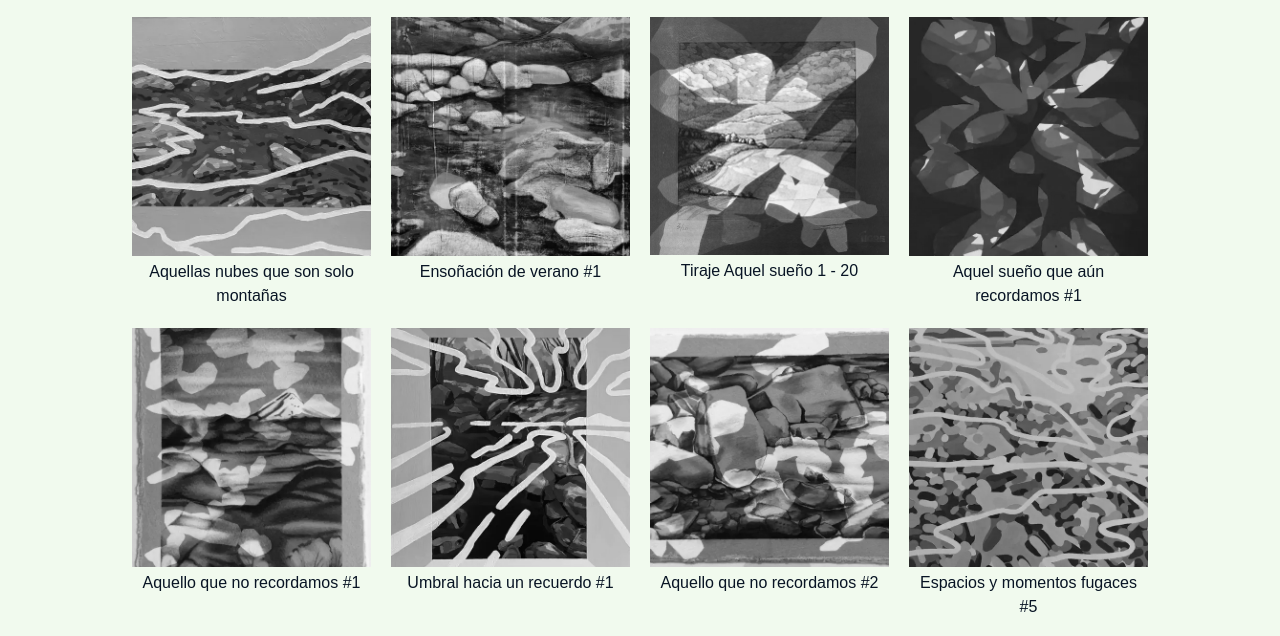
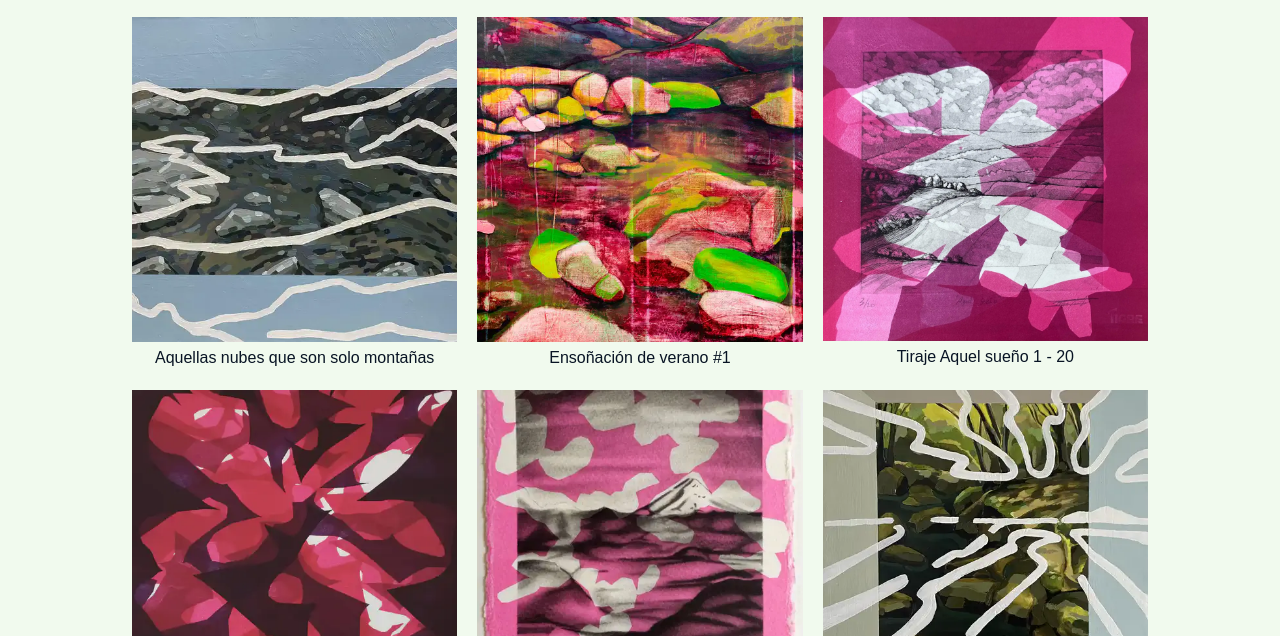
Before and after one commit to rodrigoaiz/diego-aizpuru-24, an Astro site: page /art in a window 1280 px wide. Shown: the part 115-751 px from the top of the page. Built offline with nearby package versions, Linux system fonts and the light colour scheme; Astro itself is replaced by a stand-in of ours; what tailwindcss-animated would draw is missing.

Commit message:
Update social.json with LinkedIn link and art page layout

```diff
--- a/src/config/social.json
+++ b/src/config/social.json
@@ -11,14 +11,9 @@
       "link": "https://www.threads.net/@diego.aizpuru"
     },
     {
-      "name": "facebook",
-      "icon": "bi:facebook",
-      "link": "https://www.facebook.com/diegoaizarte"
-    },
-    {
-      "name": "youtube",
-      "icon": "bi:youtube",
-      "link": "https://www.youtube.com/channel/UCbtxDUrB2frAGbyfd76-GQA"
+      "name": "linkedin",
+      "icon": "bi:linkedin",
+      "link": "https://www.linkedin.com/in/diego-aizpuru-1027bb250"
     }
   ]
 }
--- a/src/pages/art.astro
+++ b/src/pages/art.astro
@@ -19,12 +19,12 @@ const sectionTitle = getSectionNameByCurrentUrl();
 <Layout title={sectionTitle}>
   <div class="max-w-screen-lg mx-auto px-1">
     <h2 class="text-3xl my-5 uppercase">{sectionTitle}</h2>
-    <div class="grid grid-cols-2 xl:grid-cols-4 gap-5">
+    <div class="grid grid-cols-2 xl:grid-cols-3 gap-5">
       {art.map((item) => (
         <a href={"/art/" + item.id.toString()}>
-          <article class="col-span-1 aspect-square animate-fade">
+          <article class="col-span-1 aspect-auto animate-fade">
             <header>
-              <img class=" xl:saturate-0 xl:hover:saturate-100 ease-in-out duration-200" src={item.thumbnail} alt={item.name} />
+              <img class="ease-in-out duration-200" src={item.thumbnail} alt={item.name} />
             </header>
             <footer class="self-end">
               <h3 class="font-light text-center text-base mt-1">{item.name}</h3>
```
